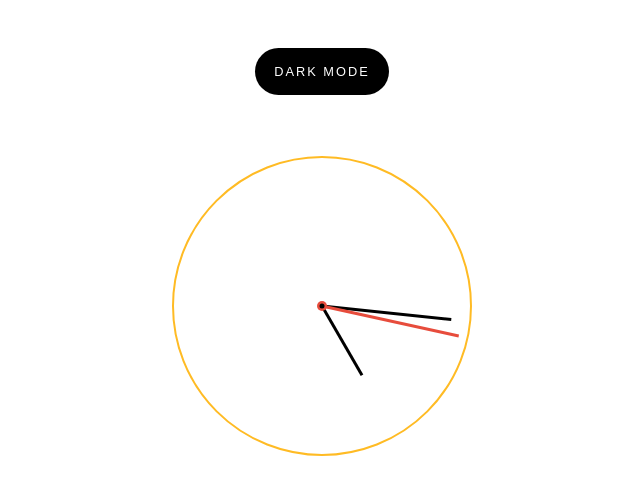
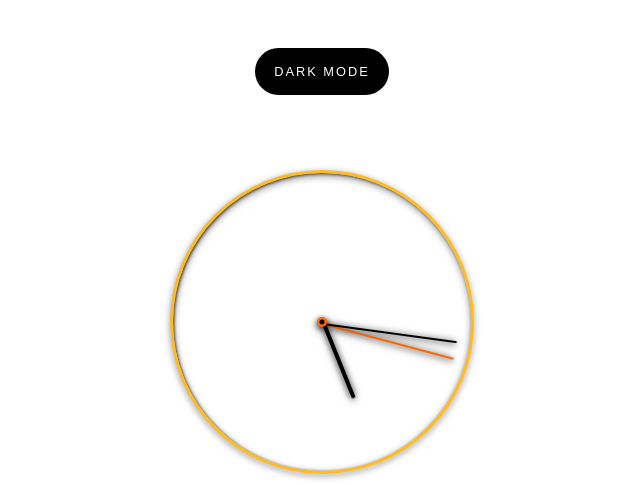
Before and after one commit to Peter-Easterbrook/Ex19-Theme-Clock, a plain HTML site: page index.html in a window 1280 px wide. Shown: the top 484 px of the page, without its empty margins (318-958 px from the left). Drawn offline with Linux system fonts and the light colour scheme.

Commit message:
Fixes clock issue

```diff
--- a/index.html
+++ b/index.html
@@ -29,19 +29,19 @@
     <link rel="stylesheet" href="style.css" />
 
     <title>Theme Clock</title>
+    <script src="script.js" defer></script>
   </head>
   <body>
     <button class="toggle">Dark mode</button>
     <div class="clock-container">
       <div class="clock">
-        <div class="needle hour"></div>
-        <div class="needle minute"></div>
-        <div class="needle second"></div>
-        <div class="center-point"></div>
+        <div id="seconds-hand"></div>
+        <div id="minutes-hand" class="minutes"></div>
+        <div id="hours-hand" class="hours"></div>
+        <div id="center" class="center"></div>
       </div>
       <div class="time"></div>
       <div class="date"></div>
     </div>
-    <script src="script.js"></script>
   </body>
 </html>
--- a/script.js
+++ b/script.js
@@ -1,9 +1,32 @@
-const hourEl = document.querySelector('.hour');
-const minuteEl = document.querySelector('.minute');
-const secondEl = document.querySelector('.second');
+const HOURHAND = document.querySelector('#hours-hand');
+const MINUTEHAND = document.querySelector('#minutes-hand');
+const SECONDHAND = document.querySelector('#seconds-hand');
+
+const now = new Date();
+console.log(now);
+let hr = now.getHours();
+let min = now.getMinutes();
+let sec = now.getSeconds();
+console.log('Hour: ' + hr + ' Minute: ' + min + ' Second: ' + sec);
+
+let hrPosition = (hr * 360) / 12 + (min * (360 / 60)) / 12;
+let minPosition = (min * 360) / 60 + (sec * (360 / 60)) / 60;
+let secPosition = (sec * 360) / 60;
+
+function runTheClock() {
+  hrPosition = hrPosition + 3 / 360;
+  minPosition = minPosition + 6 / 60;
+  secPosition = secPosition + 6;
+
+  HOURHAND.style.transform = 'rotate(' + hrPosition + 'deg)';
+  MINUTEHAND.style.transform = 'rotate(' + minPosition + 'deg)';
+  SECONDHAND.style.transform = 'rotate(' + secPosition + 'deg)';
+}
+
+setInterval(runTheClock, 1000);
+
 const timeEl = document.querySelector('.time');
 const dateEl = document.querySelector('.date');
-const toggle = document.querySelector('.toggle');
 
 const days = [
   'Sunday',
@@ -29,18 +52,6 @@ const months = [
   'Dec',
 ];
 
-toggle.addEventListener('click', (e) => {
-  const html = document.querySelector('html');
-  if (html.classList.contains('dark')) {
-    html.classList.remove('dark');
-    e.target.innerHTML = 'Dark mode';
-  } else {
-    html.classList.add('dark');
-    e.target.innerHTML = 'Light mode';
-  }
-});
-
-function setTime() {
 const time = new Date();
 const month = time.getMonth();
 const day = time.getDay();
@@ -52,39 +63,20 @@ function setTime() {
 const ampm = hours >= 12 ? 'PM' : 'AM';
 const year = time.getFullYear();
 
-  hourEl.style.transform = `translate(-50%, -100%) rotate(${scale(
-    hoursForClock,
-    0,
-    12,
-    0,
-    360
-  )}deg)`;
-  minuteEl.style.transform = `translate(-50%, -100%) rotate(${scale(
-    minutes,
-    0,
-    60,
-    0,
-    360
-  )}deg)`;
-  secondEl.style.transform = `translate(-50%, -100%) rotate(${scale(
-    seconds,
-    0,
-    60,
-    0,
-    360
-  )}deg)`;
-
 timeEl.innerHTML = `${hoursForClock}:${
   minutes < 10 ? `0${minutes}` : minutes
 } ${ampm}`;
 dateEl.innerHTML = `${days[day]}, ${months[month]} <span class="circle">${date}</span>${year}`;
-}
 
 // StackOverflow https://stackoverflow.com/questions/10756313/javascript-jquery-map-a-range-of-numbers-to-another-range-of-numbers
-const scale = (num, in_min, in_max, out_min, out_max) => {
-  return ((num - in_min) * (out_max - out_min)) / (in_max - in_min) + out_min;
-};
-
-setTime();
-
-setInterval(setTime, 1000);
+const toggle = document.querySelector('.toggle');
+toggle.addEventListener('click', (e) => {
+  const html = document.querySelector('html');
+  if (html.classList.contains('dark')) {
+    html.classList.remove('dark');
+    e.target.innerHTML = 'Dark mode';
+  } else {
+    html.classList.add('dark');
+    e.target.innerHTML = 'Light mode';
+  }
+});
--- a/style.css
+++ b/style.css
@@ -59,52 +59,67 @@ body {
 }
 
 .clock {
-  height: 300px;
-  width: 300px;
+  height: 19rem;
+  width: 19rem;
   border-radius: 50%;
-  border: solid 2px rgb(255, 187, 36);
+  border: solid 3px rgb(255, 187, 36);
   position: relative;
-  margin-bottom: 3rem;
+  margin-bottom: 1rem;
+  filter: drop-shadow(0 2px 3px rgba(0, 0, 0, 0.5));
+  box-shadow: inset 1px 1px 3px 0px rgba(0, 0, 0, 0.75);
 }
 
-.needle {
+.hours {
   background-color: var(--primary-color);
+}
+#hours-hand {
   position: absolute;
-  top: 50%;
-  left: 50%;
   height: 80px;
-  width: 3px;
-  transform-origin: bottom center;
-  transition: all 0.5s ease-in;
+  width: 4px;
+  right: 145px;
+  bottom: 147px;
+  border-radius: 16px;
+  filter: drop-shadow(0 2px 3px rgba(0, 0, 0, 0.5));
+  transition: all 0.3s ease-out;
+  transform-origin: bottom;
 }
-
-.needle.hour {
-  transform: translate(-50%, -100%) rotate(0deg);
+.minutes {
+  background-color: var(--primary-color);
 }
-
-.needle.minute {
-  transform: translate(-50%, -100%) rotate(0deg);
-  height: 130px;
+#minutes-hand {
+  position: absolute;
+  height: 135px;
+  width: 2px;
+  right: 147px;
+  bottom: 147px;
+  border-radius: 3px;
+  filter: drop-shadow(0 2px 3px rgba(0, 0, 0, 0.5));
+  transform-origin: bottom;
+  transition: all 0.3s ease-out;
 }
-
-.needle.second {
-  transform: translate(-50%, -100%) rotate(0deg);
-  height: 140px;
-  background-color: #e74c3c;
+#seconds-hand {
+  position: absolute;
+  height: 135px;
+  width: 2px;
+  background-color: #ff6600;
+  right: 147px;
+  bottom: 147px;
+  filter: drop-shadow(0 2px 3px rgba(0, 0, 0, 0.5));
+  transform-origin: bottom;
+  transition: all 0.3s ease-out;
 }
-
-.center-point {
-  background-color: #e74c3c;
+#center {
+  background-color: #ff6600;
   width: 10px;
   height: 10px;
   position: absolute;
   top: 50%;
   left: 50%;
+  filter: drop-shadow(0 2px 3px rgba(0, 0, 0, 0.5));
   transform: translate(-50%, -50%);
   border-radius: 50%;
 }
-
-.center-point::after {
+#center::after {
   content: '';
   background-color: var(--primary-color);
   width: 5px;
@@ -114,8 +129,8 @@ body {
   left: 50%;
   transform: translate(-50%, -50%);
   border-radius: 50%;
+  transition: all 0.3s ease-out;
 }
-
 .time {
   font-size: 60px;
 }
```
Lines whose indentation alone changed are shown as unchanged.
